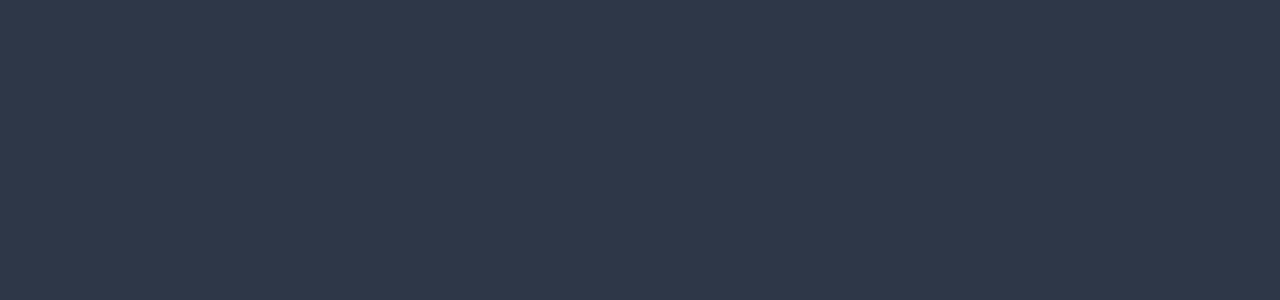
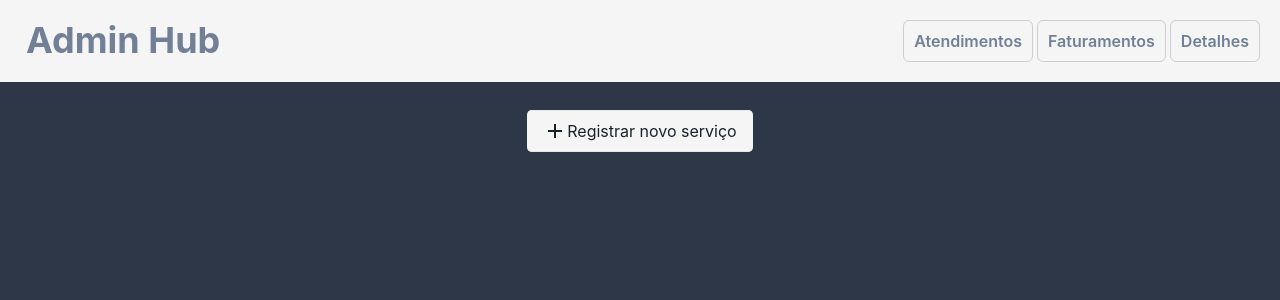
Before and after one commit to eliforte/admin-hub, a React (Create React App) app: page /home/atendimentos in a window 1280 px wide. Before the commit this address had no page. Shown: the top 300 px of the page. Built offline with nearby package versions, Linux system fonts and the light colour scheme.

Commit message:
fix: change text for 'atendimentos'

```diff
--- a/src/App.tsx
+++ b/src/App.tsx
@@ -10,7 +10,7 @@ export const App = () => (
     <BrowserRouter>
       <Routes>
         <Route path="/" element={<Login />} />
-        <Route path="/home/servicos" element={<Service />} />
+        <Route path="/home/atendimentos" element={<Service />} />
       </Routes>
     </BrowserRouter>
   </ChakraProvider>
--- a/src/components/navbar/index.tsx
+++ b/src/components/navbar/index.tsx
@@ -24,7 +24,7 @@ export const Navbar: React.FC = () => {
         variant="link"
         onClick={() => Navigate('/home/servicos')}
       >
-        Serviços
+        Atendimentos
       </Button>
       <Button
         p="10px"
--- a/src/components/sidebar/index.tsx
+++ b/src/components/sidebar/index.tsx
@@ -51,9 +51,9 @@ export const Sidebar: React.FC = () => {
               <Button
                 leftIcon={<List />}
                 variant="link"
-                onClick={() => Navigate('/home/servicos')}
+                onClick={() => Navigate('/home/atendimentos')}
               >
-                Serviços
+                atendimentos
               </Button>
               <Button
                 leftIcon={<Assessment />}
```
